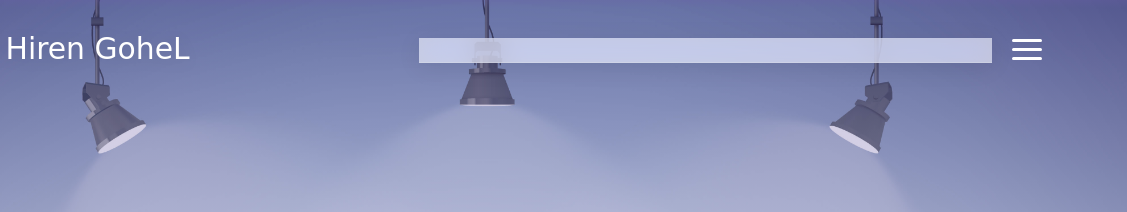
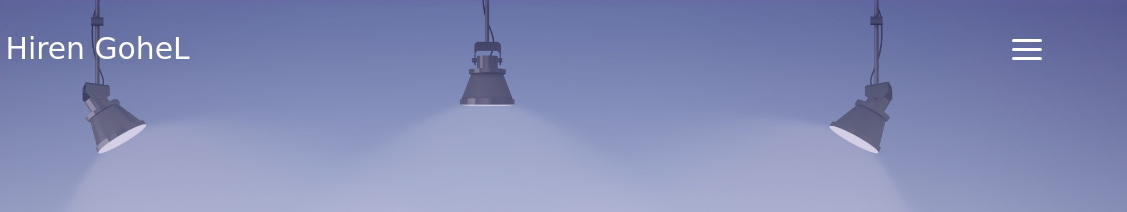
Before and after one commit to GohelHiren/MyPortfolio, a plain HTML site: page index.html in a window 1280 px wide. Shown: the top 212 px of the page, 153-1280 px from the left. Drawn offline with nearby package versions, Linux system fonts and the light colour scheme; a web font is replaced by a local one.

Commit message:
Update index.html

```diff
--- a/index.html
+++ b/index.html
@@ -59,11 +59,7 @@
             <a class="logo" href="#">
                 <img src="assets/imgs/icon-hg-64.svg" alt="Hiren Gohel Logo"> Hiren GoheL
             </a>
-            <ul class="nav" style="background: rgba(255, 255, 255, 0.6);
-    border-bottom: 1px solid rgba(222, 226, 230, 0.34);
-    backdrop-filter: blur(12px) saturate(180%);
-    box-shadow: 0 4px 24px rgba(0, 0, 0, 0.08);
-    transition: background 0.3s, box-shadow 0.3s;">
+            <ul class="nav">
                 <li class="item"><a class="link" href="#home">Home</a></li>
                 <li class="item"><a class="link" href="#about">About</a></li>
                 <li class="item"><a class="link" href="#skills">Skills</a></li>
```
